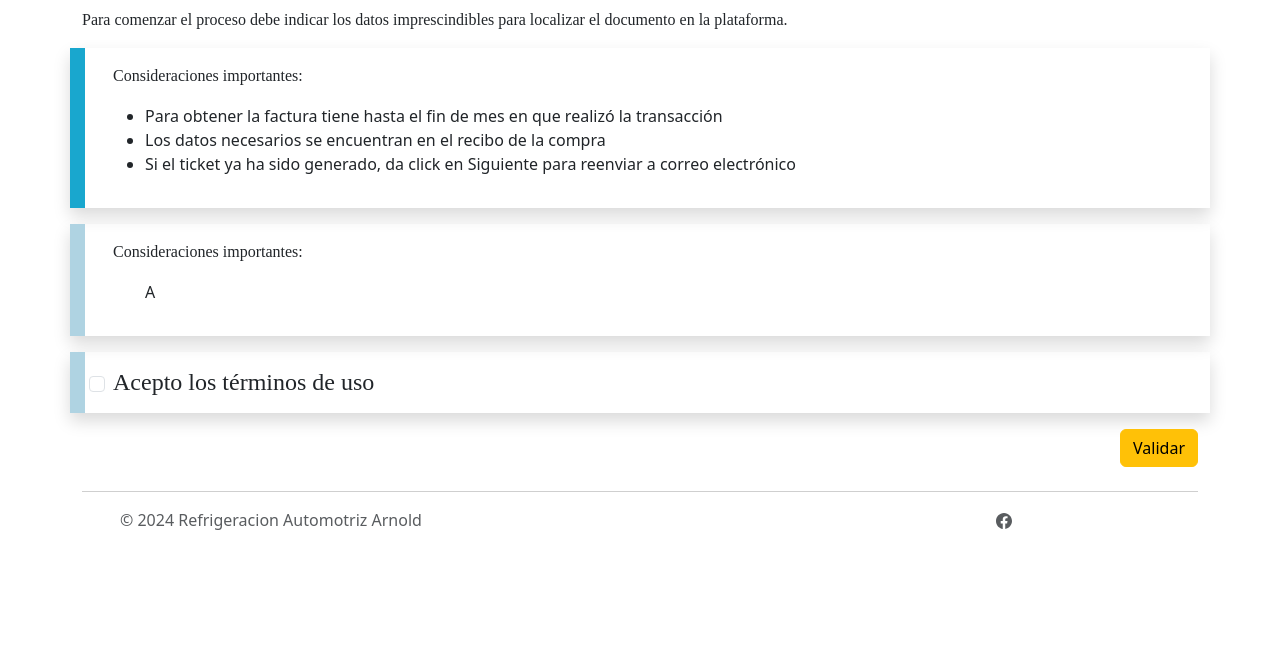
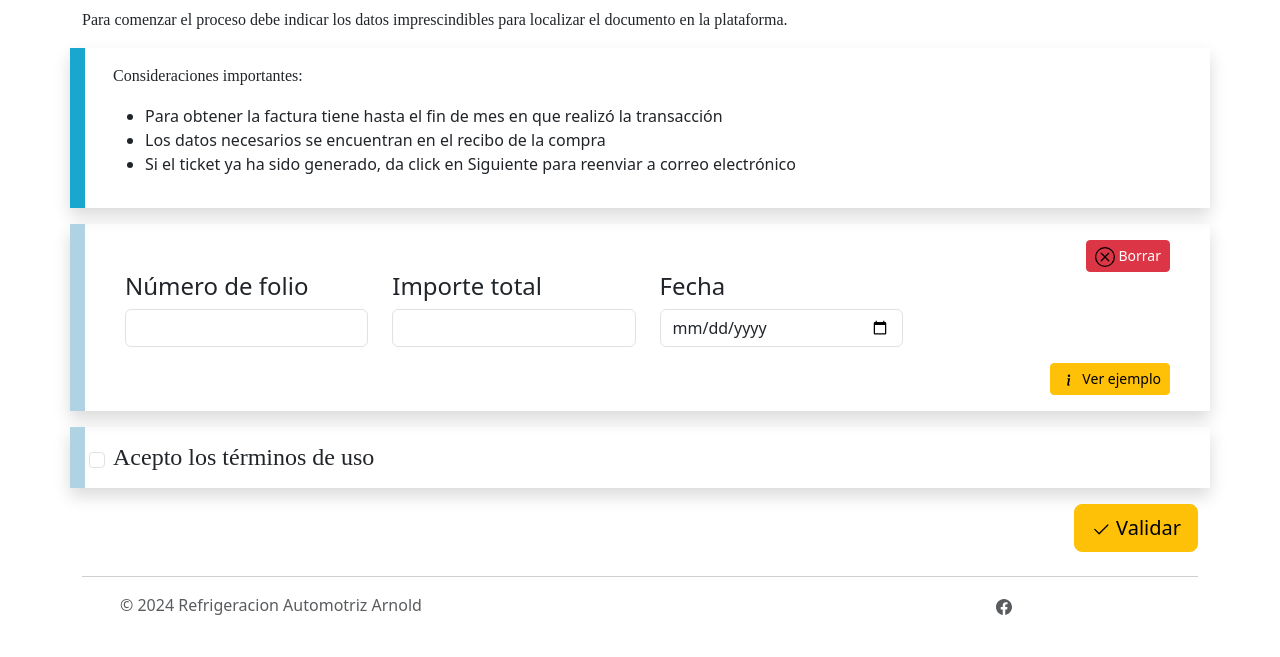
Before and after one commit to noriegaencinas/arnold_autorefrigeraciones, a Flask app: page /menu/facturas/ in a window 1280 px wide. Shown: the part 371-1028 px from the top of the page. Before the commit the page ends 901 px from the top, so only its background shows below. Run offline with Flask 3, Linux system fonts and the light colour scheme; some web fonts are replaced.

Commit message:
editing invocing clients

```diff
--- a/main.py
+++ b/main.py
@@ -17,5 +17,5 @@ from controller.factura_cliente_controller import *
 from controller.cliente_controller import *
 
 if __name__ == '__main__':
-    app.run(debug=False)
+    app.run(debug=True, host="0.0.0.0")
 # sdfgdfgd
--- a/static/css/menu_facturas_clientes.css
+++ b/static/css/menu_facturas_clientes.css
@@ -21,3 +21,15 @@ p {
 .borde-norm {
     border-left: 15px solid #19A7CE; /* Cambia el grosor, estilo y color del borde */
 }
+
+/* Default for large screens */
+.responsive-icon {
+    width: 20%;
+  }
+
+  /* For screens smaller than 576px */
+  @media (max-width: 576px) {
+    .responsive-icon {
+      width: 20%; /* Smaller size for mobile */
+    }
+  }
--- a/templates/menu_facturas_clientes.html
+++ b/templates/menu_facturas_clientes.html
@@ -25,18 +25,18 @@
   <body>
 
     <div class="container">
-      <div class="row row-cols-1 row-cols-md-3 mb-3 text-center">
+      <div class="row row-cols-3 row-cols-md-3 mb-3 text-center">
         <div class="col">
           <h4 class="my-3 fw-normal">Buscar documentos</h4>
-          <img src="/static/icons/check-circle.svg" alt="" width="20%">
+          <img src="/static/icons/check-circle.svg" alt="" class="responsive-icon">
         </div>
         <div class="col">
           <h4 class="my-3 fw-normal">Ingresar datos fiscales</h4>
-          <img src="/static/icons/pencil-fill.svg" alt="" width="20%">
+          <img src="/static/icons/pencil-fill.svg" alt="" class="responsive-icon">
         </div>
         <div class="col">
           <h4 class="my-3 fw-normal">Generar CFDI</h4>
-          <img src="/static/icons/send-fill.svg" alt="" width="20%">
+          <img src="/static/icons/send-fill.svg" alt="" class="responsive-icon">
         </div>
       </div>
     </div>
@@ -68,25 +68,59 @@
       </div>
     </div>
 
+    <form action="tu_accion_aqui" method="POST">
+      <!-- formulario-->
       <div class="container shadow borde-clarito mb-3">
         <div class="p-3">
-        <p class="text-start">Consideraciones importantes:</p>
-        <ul>
-            A
-        </ul>
+          <div class="container d-flex justify-content-end">
+            <button type="button" class="btn btn-sm btn-danger">
+              <img src="/static/icons/x-circle.svg" alt="" height="20px">
+              Borrar
+            </button>
+          </div>
+          <div class="container">
+            <div class="row align-items-start">
+              <div class="col-lg-3 col-lx-3 col-sm-12 mb-3">
+                <label for="exampleInputEmail1" class="form-label h4 fw-normal">Número de folio</label>
+                <input type="email" class="form-control" id="exampleInputEmail1" aria-describedby="emailHelp" required>
+              </div>
+              <div class="col-lg-3 col-lx-3 col-sm-12 mb-3">
+                <label for="exampleInputEmail1" class="form-label h4 fw-normal">Importe total</label>
+                <input type="email" class="form-control" id="exampleInputEmail1" aria-describedby="emailHelp" required>
+              </div>
+              <div class="col-lg-3 col-lx-3 col-sm-12 mb-3">
+                <label for="recipient-name" class="form-label h4 fw-normal">Fecha</label>
+                <input name="fecha_ingreso" type="date" class="form-control" value="" required>
+              </div>
+            </div>
+          </div>
+          <div class="container d-flex justify-content-end">
+            <button type="button" class="btn btn-sm btn-warning">
+              <img src="/static/icons/info.svg" alt="" height="20px">
+              Ver ejemplo
+            </button>
+          </div>
         </div>
       </div>
 
+      <!-- Términos y condiciones -->
       <div class="container shadow borde-clarito mb-3">
         <div class="form-check d-flex align-items-center p-3">
-          <input class="form-check-input me-2" type="checkbox" value="" id="flexCheckDefault">
+          <input class="form-check-input me-2" type="checkbox" id="termsCheck" required>
+          <label class="form-check-label" for="termsCheck">
             <h4 class="fw-normal mb-0">Acepto los términos de uso</h4>
+          </label>
         </div>
       </div>
 
+      <!-- Botón de envío -->
       <div class="container d-flex justify-content-end">
-      <button type="button" class="btn btn-warning">Validar</button>
+        <button type="submit" class="btn btn-warning btn-lg">
+          <img src="/static/icons/check2.svg" alt="check icon" height="20px">
+          Validar
+        </button>
       </div>
+    </form>
 
 
     <div class="container">
@@ -113,5 +147,8 @@
       integrity="sha384-YvpcrYf0tY3lHB60NNkmXc5s9fDVZLESaAA55NDzOxhy9GkcIdslK1eN7N6jIeHz"
       crossorigin="anonymous"
     ></script>
+    <!--Para el date-picker-->
+    <script src="https://ajax.googleapis.com/ajax/libs/jquery/3.5.1/jquery.min.js"></script>
+    <script src="https://cdn.jsdelivr.net/npm/bootstrap-datepicker@1.9.0/dist/js/bootstrap-datepicker.min.js"></script>
   </body>
 </html>
```
Also changed, not shown: static/icons/info.svg (added), static/icons/x-circle.svg (added). Lines whose indentation alone changed are shown as unchanged.
